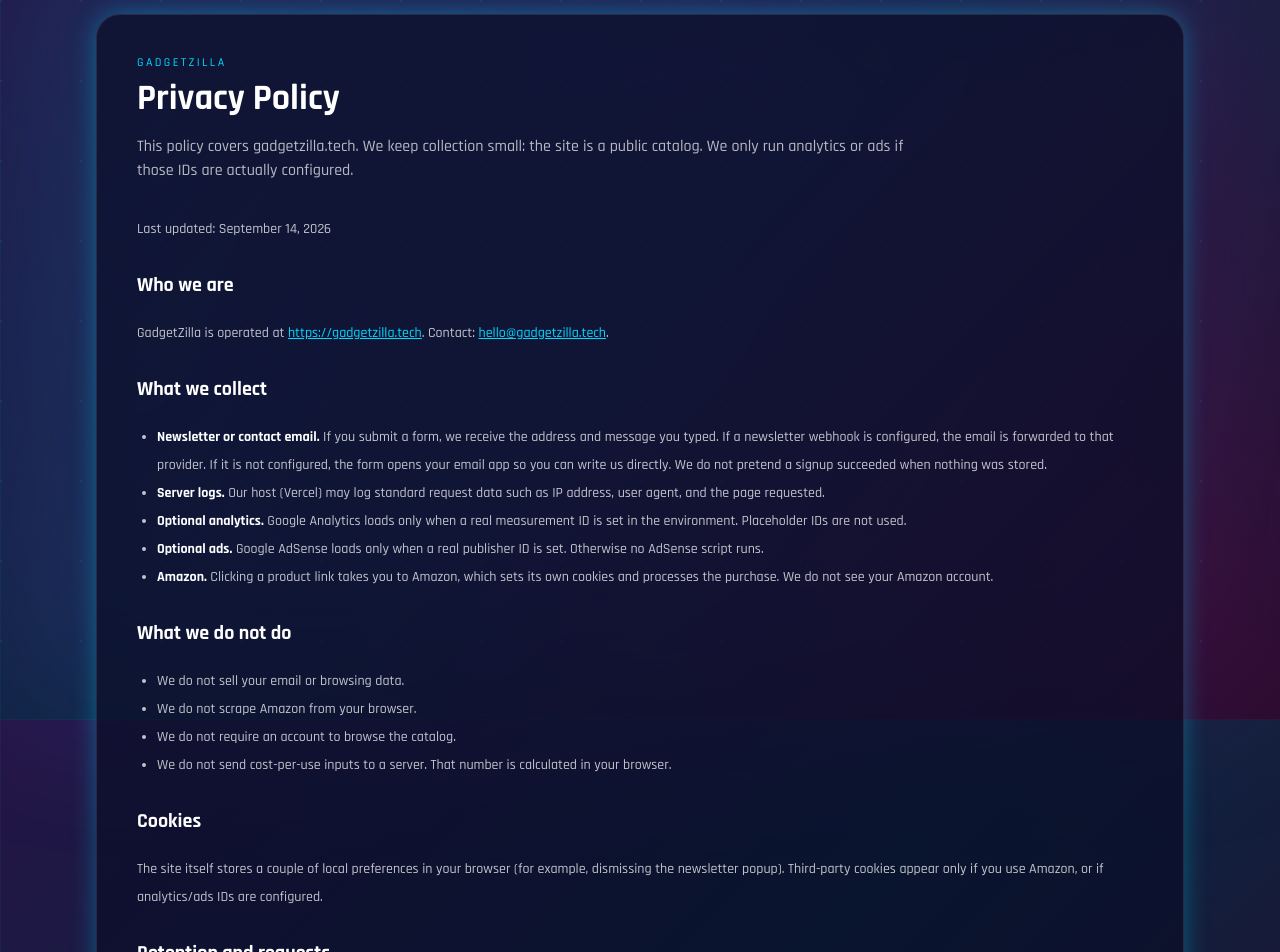
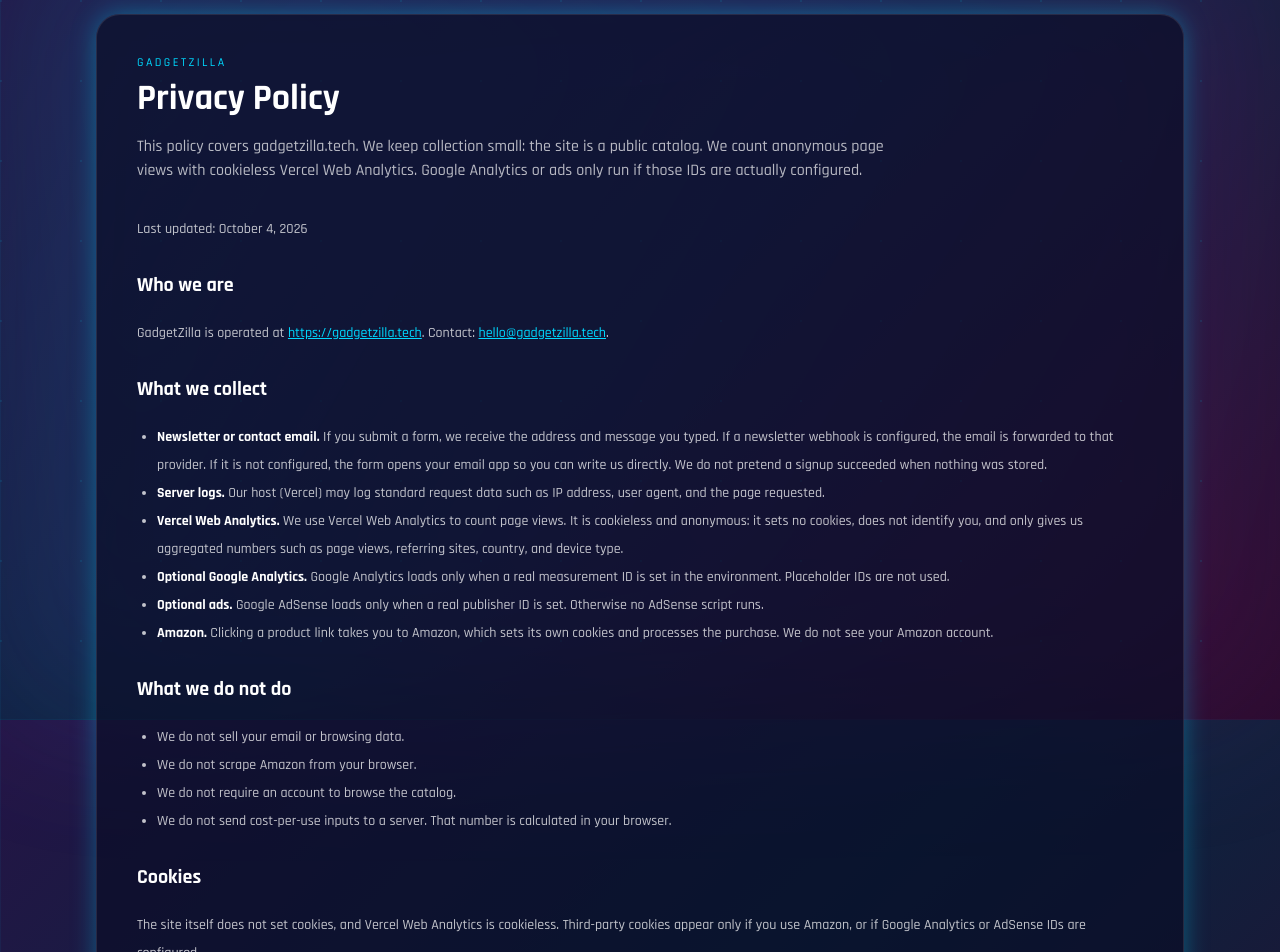
Before and after one commit to alexcanchaya-dotcom/gadgetzilla-tech, a Next.js app: page /privacy in a window 1280 px wide. Shown: the part 80-1032 px from the top of the page. Built offline with nearby package versions, Linux system fonts and the light colour scheme; no server answers.

Commit message:
Add Vercel Web Analytics; privacy page names it and drops stale popup line (#9)
Co-authored-by: alexcanchaya-dotcom <alexcanchaya-dotcom@users.noreply.github.com>

```diff
--- a/app/layout.tsx
+++ b/app/layout.tsx
@@ -1,6 +1,7 @@
 import type { Metadata } from 'next';
 import { Rajdhani } from 'next/font/google';
 import './globals.css';
+import { Analytics } from '@vercel/analytics/next';
 import { TrackingScripts } from '@/components/TrackingScripts';
 import { SITE_URL } from '@/lib/site';
 
@@ -73,6 +74,7 @@
         <div className="relative">
           {children}
         </div>
+        <Analytics />
       </body>
     </html>
   );
--- a/app/privacy/page.tsx
+++ b/app/privacy/page.tsx
@@ -13,9 +13,9 @@
   return (
     <LegalPage
       title="Privacy Policy"
-      intro="This policy covers gadgetzilla.tech. We keep collection small: the site is a public catalog. We only run analytics or ads if those IDs are actually configured."
+      intro="This policy covers gadgetzilla.tech. We keep collection small: the site is a public catalog. We count anonymous page views with cookieless Vercel Web Analytics. Google Analytics or ads only run if those IDs are actually configured."
     >
-      <p>Last updated: September 14, 2026</p>
+      <p>Last updated: October 4, 2026</p>
       <h2>Who we are</h2>
       <p>
         GadgetZilla is operated at <a href={SITE_URL}>{SITE_URL}</a>. Contact: <a href={`mailto:${CONTACT_EMAIL}`}>{CONTACT_EMAIL}</a>.
@@ -29,7 +29,10 @@
           <strong>Server logs.</strong> Our host (Vercel) may log standard request data such as IP address, user agent, and the page requested.
         </li>
         <li>
-          <strong>Optional analytics.</strong> Google Analytics loads only when a real measurement ID is set in the environment. Placeholder IDs are not used.
+          <strong>Vercel Web Analytics.</strong> We use Vercel Web Analytics to count page views. It is cookieless and anonymous: it sets no cookies, does not identify you, and only gives us aggregated numbers such as page views, referring sites, country, and device type.
+        </li>
+        <li>
+          <strong>Optional Google Analytics.</strong> Google Analytics loads only when a real measurement ID is set in the environment. Placeholder IDs are not used.
         </li>
         <li>
           <strong>Optional ads.</strong> Google AdSense loads only when a real publisher ID is set. Otherwise no AdSense script runs.
@@ -47,7 +50,7 @@
       </ul>
       <h2>Cookies</h2>
       <p>
-        The site itself stores a couple of local preferences in your browser (for example, dismissing the newsletter popup). Third-party cookies appear only if you use Amazon, or if analytics/ads IDs are configured.
+        The site itself does not set cookies, and Vercel Web Analytics is cookieless. Third-party cookies appear only if you use Amazon, or if Google Analytics or AdSense IDs are configured.
       </p>
       <h2>Retention and requests</h2>
       <p>
--- a/package.json
+++ b/package.json
@@ -13,6 +13,7 @@
     "refresh-gadgets": "node scripts/refresh-gadgets.mjs"
   },
   "dependencies": {
+    "@vercel/analytics": "^2.0.1",
     "framer-motion": "^11.0.24",
     "next": "^14.2.5",
     "react": "^18.3.1",
```
Also changed, not shown: 1 other file (tests, documents, lock files or other folders).
